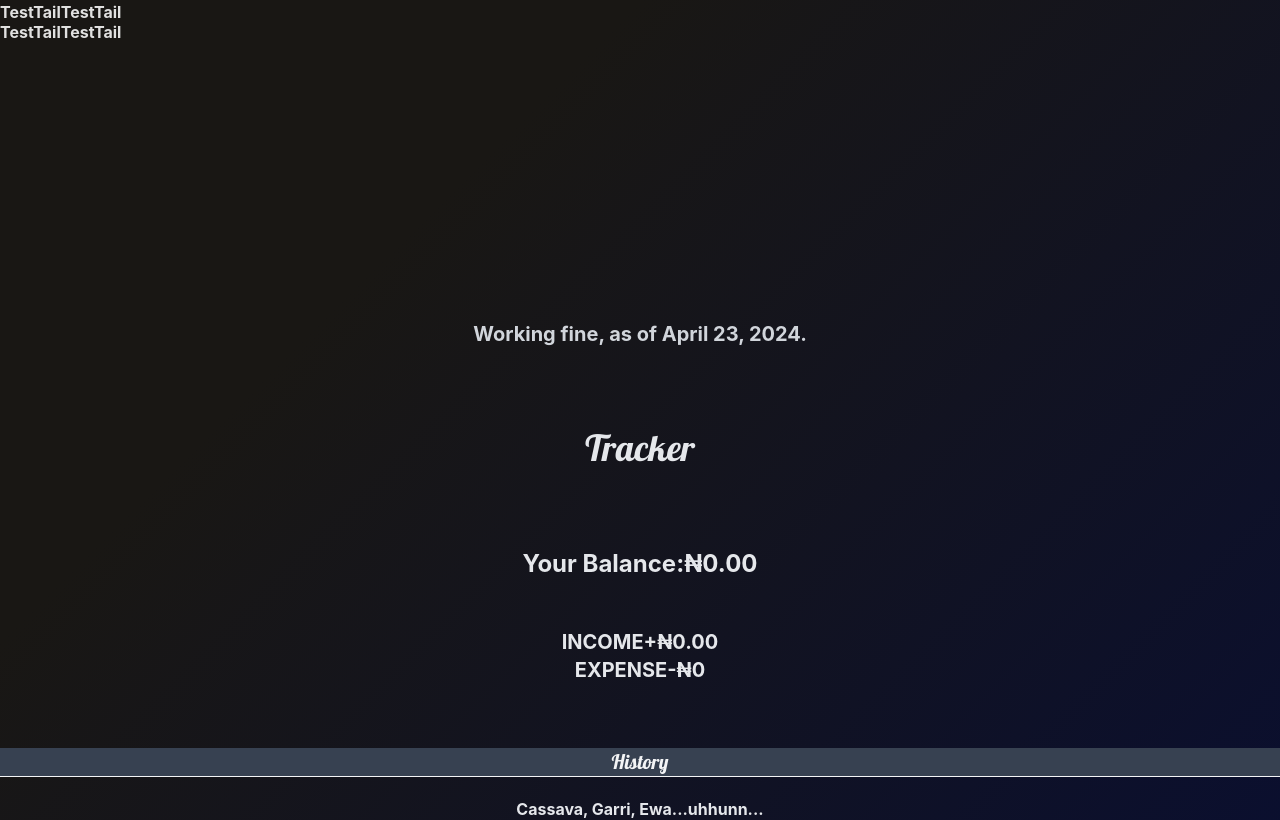
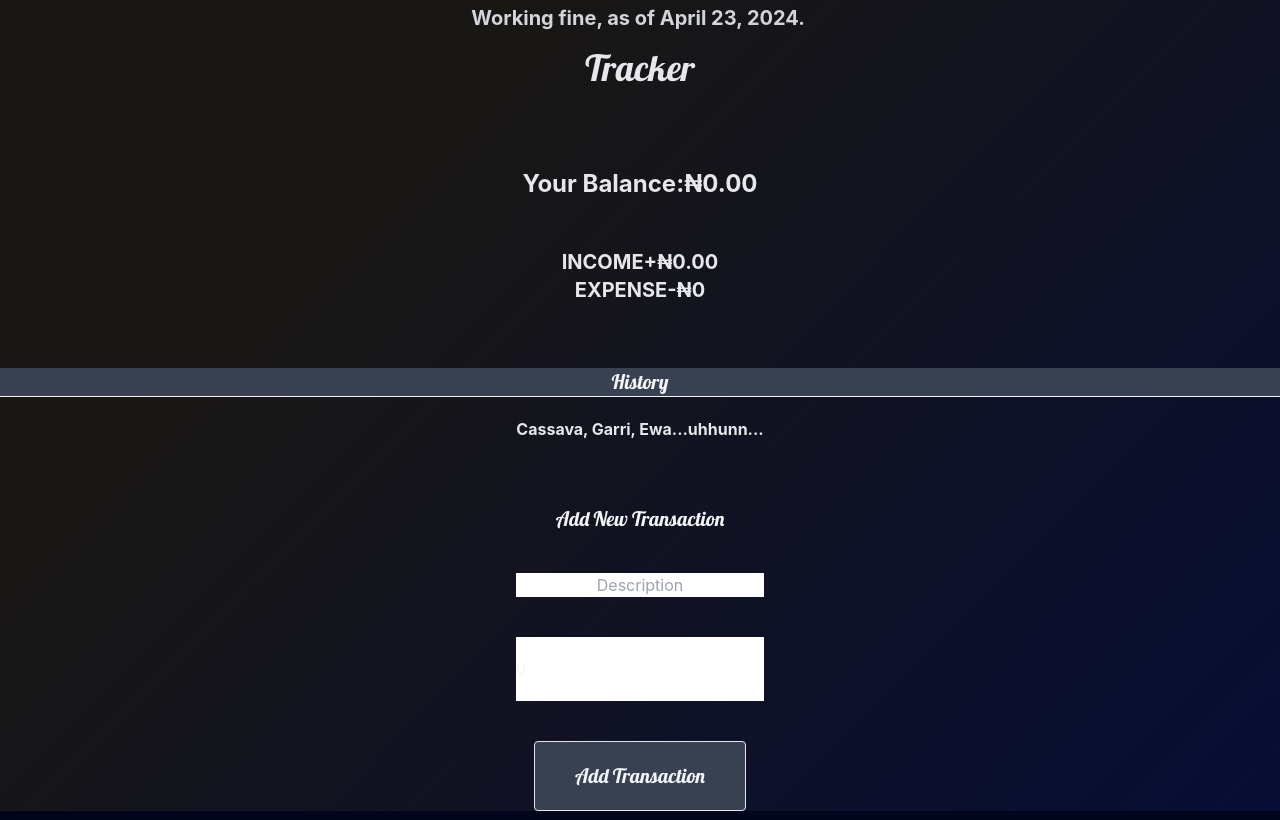
Before and after one commit to maximus-kai/sapatracker, a React (Vite) app: page / in a window 1280 px wide. Shown: the top 820 px of the page. Built offline with nearby package versions, Linux system fonts and the light colour scheme; a web font is replaced by a local one.

Commit message:
Made some changes to the floating

```diff
--- a/src/App.jsx
+++ b/src/App.jsx
@@ -13,9 +13,6 @@ function App() {
     <GlobalProvider >
       <div>
           <TestTail/>
-      <h5 className="text-gray-300 text-xl text-center pt-80 pb-10 font-bold ">
-        Working fine, as of April 23, 2024.
-          </h5>
           <Nav/>
           <Heading/>
           <Balance/>
--- a/src/Components/Heading.jsx
+++ b/src/Components/Heading.jsx
@@ -8,7 +8,7 @@ const Heading = () => {
        text-gray-200
        font-body
 
-       mt-10
+       mt-12
       font-bold
       ">
       {/* Sapa-Tracker */}
--- a/src/Components/TestTail.jsx
+++ b/src/Components/TestTail.jsx
@@ -4,12 +4,14 @@ const TestTail = () => {
   return (
     <div className='relative'>
         <div className='fixed top-0 left-0 right-0'>
-        <strong>TestTail</strong>
-        <strong>TestTail</strong>
+        <strong>
+
+        </strong>
         </div>
-        <div className='fixed top-5 left-0 right-1'>
-        <strong>TestTail</strong>
-        <strong>TestTail</strong>
+        <div className='fixed top-1 left-0 right-1'>
+        <h5 className="text-gray-300 text-xl text-center  font-bold ">
+        Working fine, as of April 23, 2024.
+          </h5>
         </div>
     </div>
   )
```
